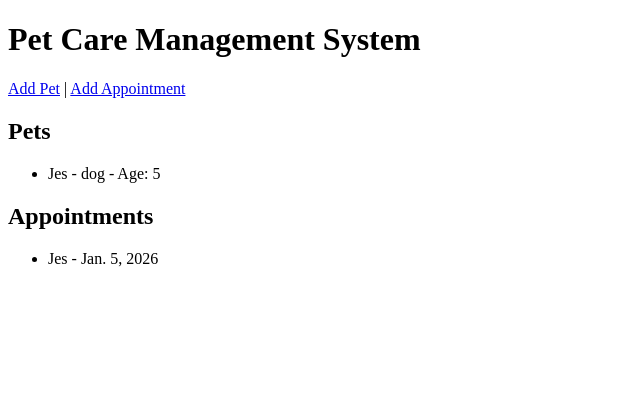
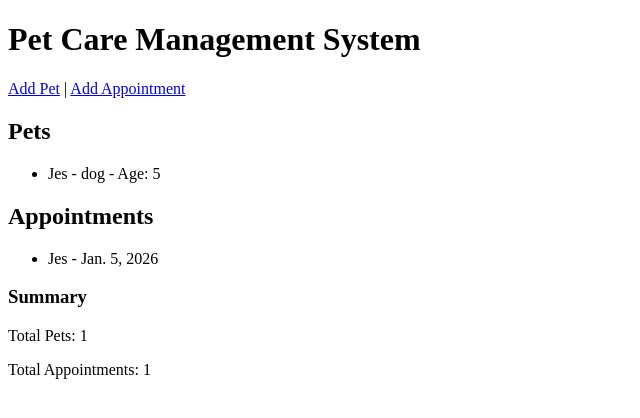
Before and after one commit to DamasceneK/pet-care-project, a Django app: page / in a window 1280 px wide. Shown: the top 418 px of the page, without its empty margins (0-640 px from the left). Run offline with Django 5.2, Linux system fonts and the light colour scheme; data comes from the database, SQL or seed files in the repository.

Commit message:
Django project

```diff
--- a/pet_app/templates/pet_app/home.html
+++ b/pet_app/templates/pet_app/home.html
@@ -26,5 +26,8 @@
             <li>No appointments yet</li>
         {% endfor %}
     </ul>
+    <h3>Summary</h3>
+<p>Total Pets: {{ summary.total_pets }}</p>
+<p>Total Appointments: {{ summary.total_appointments }}</p>
 </body>
 </html>
--- a/pet_app/views.py
+++ b/pet_app/views.py
@@ -34,3 +34,21 @@ def add_appointment(request):
         form = AppointmentForm()
 
     return render(request, 'pet_app/add_appointment.html', {'form': form})
+def home(request):
+    pets = Pet.objects.all()
+    appointments = Appointment.objects.all()
+
+    # 👇 collections requirement
+    summary = {
+        'total_pets': len(pets),
+        'total_appointments': len(appointments)
+    }
+
+    pet_names = [pet.name for pet in pets]  # list example
+
+    return render(request, 'pet_app/home.html', {
+        'pets': pets,
+        'appointments': appointments,
+        'summary': summary,
+        'pet_names': pet_names
+    })
```
